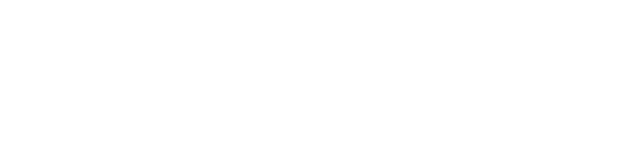
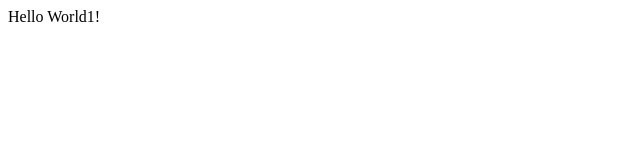
Before and after one commit to BrennenSmith0/vercel-hobby, a plain HTML site: page index.html in a window 1280 px wide. Shown: the whole page, without its empty margins (0-640 px from the left). Drawn offline with Linux system fonts and the light colour scheme.

Commit message:
Update index.html

```diff
--- a/index.html
+++ b/index.html
@@ -8,5 +8,5 @@
 
 </head>
 <main>
-
+    <p1>Hello World1!</p1>
 </main>
```
